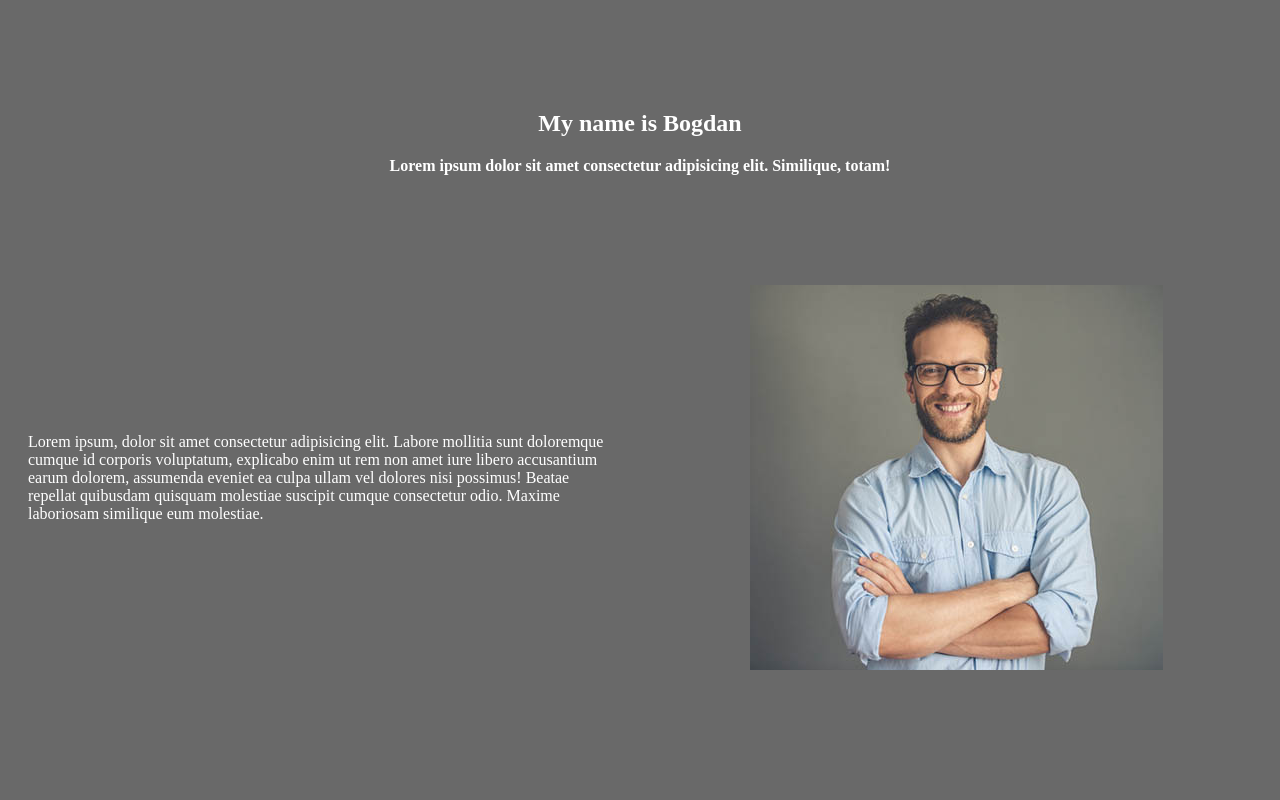
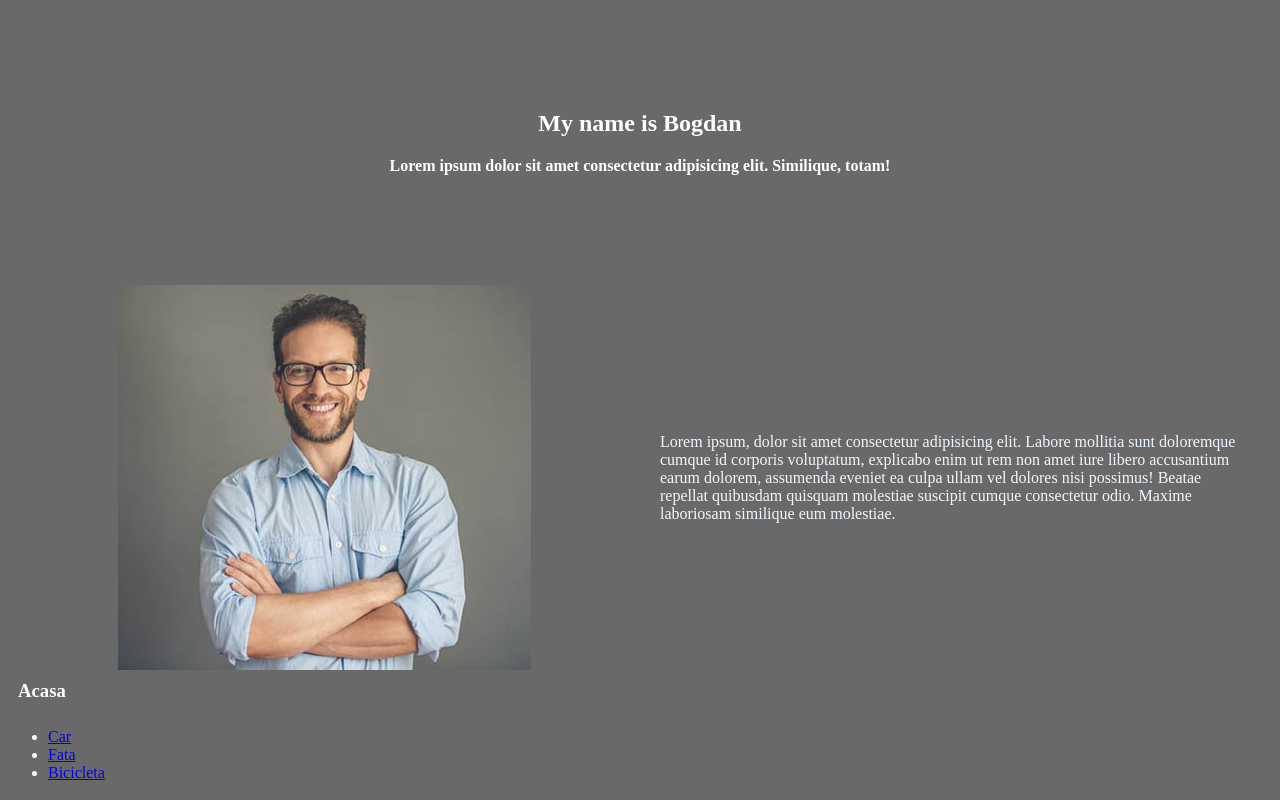
Before and after one commit to bogdanbolojan/bolo, a website: page index.html in a window 1280 px wide. Drawn offline with Linux system fonts and the light colour scheme.

Commit message:
adaugare footer

```diff
--- a/css/style.css
+++ b/css/style.css
@@ -33,4 +33,5 @@ h4 {
 }
 .grid1x2 p {
   padding: 0 20px;
+  color: aliceblue;
 }
--- a/index.html
+++ b/index.html
@@ -15,7 +15,7 @@
         <h4>Lorem ipsum dolor sit amet consectetur adipisicing elit. Similique, totam!</h4>
     </div>
     <div class="newSection grid grid1x2">
-
+        <img src="/images/testimonial.jpg" alt="">
         <p>
             Lorem ipsum, dolor sit amet consectetur adipisicing elit. Labore mollitia sunt doloremque cumque id corporis
             voluptatum, explicabo enim ut rem non amet iure libero accusantium earum dolorem, assumenda eveniet ea culpa
@@ -23,9 +23,18 @@
             odio.
             Maxime laboriosam similique eum molestiae.
         </p>
-        <img src="/images/testimonial.jpg" alt="">
+
     </div>
-
+    <div class="footer">
+        <div class="article">
+            <h3>Acasa</h3>
+            <ul>
+                <li><a href="#">Car</a></li>
+                <li><a href="#">Fata</a></li>
+                <li><a href="#">Bicicleta</a></li>
+            </ul>
+        </div>
+    </div>
 </body>
 
 </html>
```
Also changed, not shown: images/wordpress.jpg (added).
